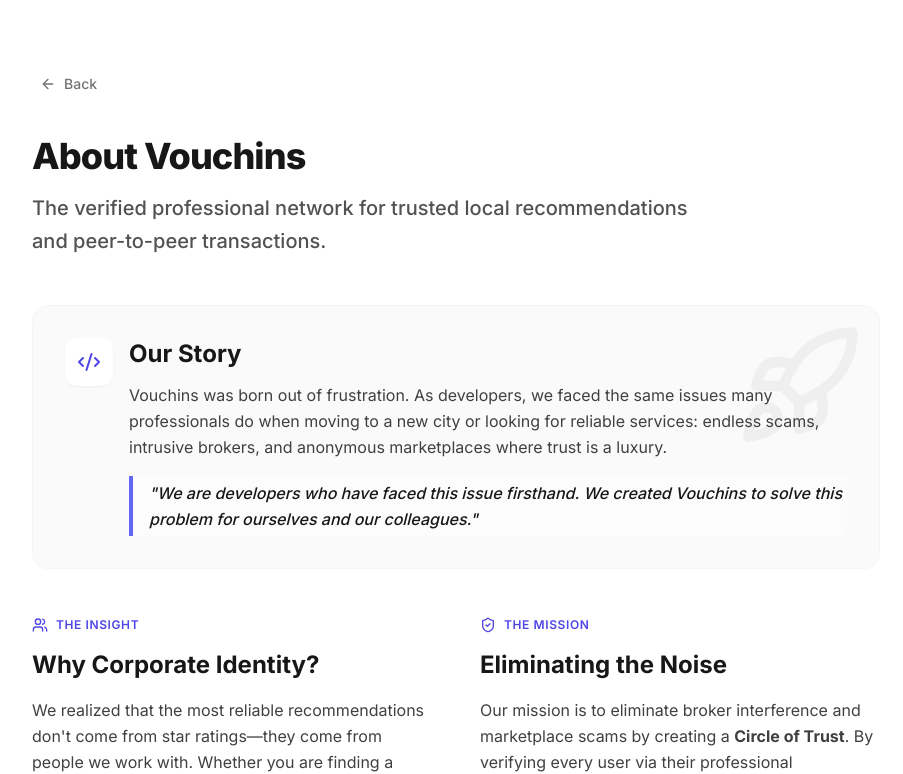
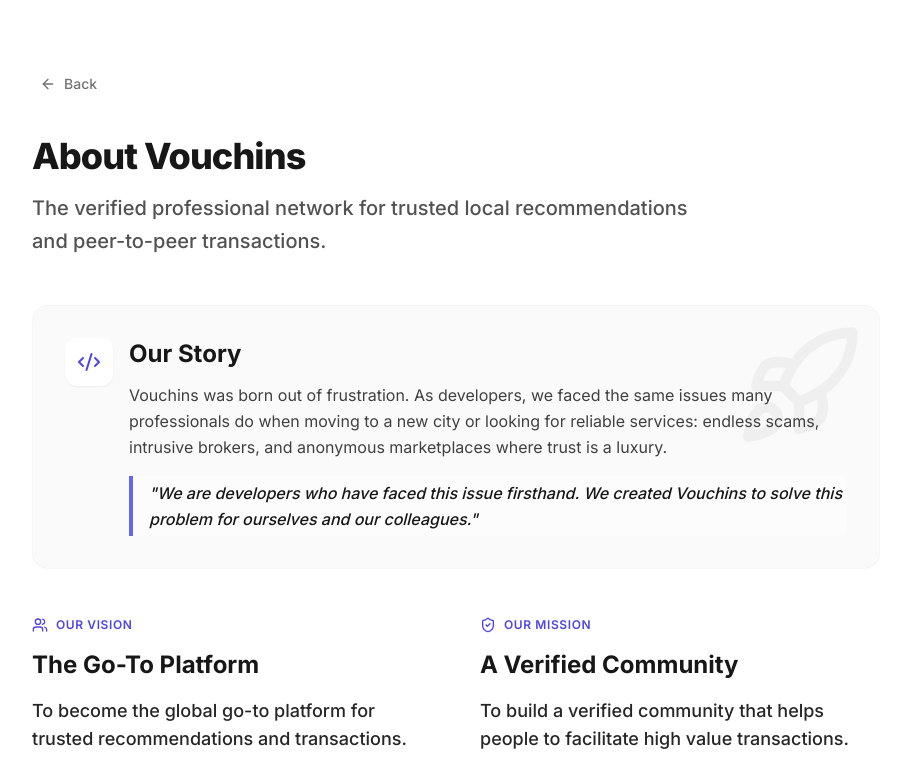
Before and after one commit to vouchins/vouchins, a Next.js app: page /about in a window 1280 px wide. Shown: the top 774 px of the page, without its empty margins (184-1087 px from the left). Built offline with nearby package versions, Linux system fonts and the light colour scheme; no server answers.

Commit message:
Updated Vision and Mission Statement

```diff
--- a/app/about/page.tsx
+++ b/app/about/page.tsx
@@ -1,8 +1,8 @@
-'use client';
+"use client";
 
-import { useRouter } from 'next/navigation';
-import { ArrowLeft, ShieldCheck, Users, Code2, Rocket } from 'lucide-react';
-import { Button } from '@/components/ui/button';
+import { useRouter } from "next/navigation";
+import { ArrowLeft, ShieldCheck, Users, Code2, Rocket } from "lucide-react";
+import { Button } from "@/components/ui/button";
 
 export default function AboutPage() {
   const router = useRouter();
@@ -25,7 +25,8 @@ export default function AboutPage() {
           About Vouchins
         </h1>
         <p className="text-xl text-neutral-600 leading-relaxed max-w-2xl font-medium">
-          The verified professional network for trusted local recommendations and peer-to-peer transactions.
+          The verified professional network for trusted local recommendations
+          and peer-to-peer transactions.
         </p>
       </section>
 
@@ -40,13 +41,20 @@ export default function AboutPage() {
               <Code2 className="h-6 w-6 text-indigo-600" />
             </div>
             <div>
-              <h2 className="text-2xl font-bold text-neutral-900 mb-3">Our Story</h2>
+              <h2 className="text-2xl font-bold text-neutral-900 mb-3">
+                Our Story
+              </h2>
               <p className="mb-4">
-                Vouchins was born out of frustration. As developers, we faced the same issues many professionals do when moving to a new city or looking for reliable services: endless scams, intrusive brokers, and anonymous marketplaces where trust is a luxury.
+                Vouchins was born out of frustration. As developers, we faced
+                the same issues many professionals do when moving to a new city
+                or looking for reliable services: endless scams, intrusive
+                brokers, and anonymous marketplaces where trust is a luxury.
               </p>
               <div className="border-l-4 border-indigo-500 pl-4 py-1 bg-white/50 rounded-r-lg">
                 <p className="font-medium text-neutral-900 italic">
-                  &quot;We are developers who have faced this issue firsthand. We created Vouchins to solve this problem for ourselves and our colleagues.&quot;
+                  &quot;We are developers who have faced this issue firsthand.
+                  We created Vouchins to solve this problem for ourselves and
+                  our colleagues.&quot;
                 </p>
               </div>
             </div>
@@ -58,48 +66,76 @@ export default function AboutPage() {
           <div className="space-y-4">
             <div className="flex items-center gap-2 text-indigo-600 font-semibold uppercase tracking-wider text-xs">
               <Users className="h-4 w-4" />
-              <span>The Insight</span>
+              <span>Our Vision</span>
             </div>
-            <h2 className="text-2xl font-bold text-neutral-900">Why Corporate Identity?</h2>
+            <h2 className="text-2xl font-bold text-neutral-900">
+              The Go-To Platform
+            </h2>
+            <p className="text-lg font-medium text-neutral-800">
+              To become the global go-to platform for trusted recommendations
+              and transactions.
+            </p>
             <p>
-              We realized that the most reliable recommendations don&apos;t come from star ratings—they come from people we work with. Whether you are finding a flatmate in Gachibowli or hiring a driver, a colleague&apos;s &quot;vouch&quot; is worth more than a thousand anonymous reviews.
+              We realized that the most reliable recommendations don&apos;t come
+              from star ratings—they come from people we work with. Whether you
+              are finding a flatmate in Gachibowli or hiring a driver, a
+              colleague&apos;s &quot;vouch&quot; is worth more than a thousand
+              anonymous reviews.
             </p>
           </div>
           <div className="space-y-4">
             <div className="flex items-center gap-2 text-indigo-600 font-semibold uppercase tracking-wider text-xs">
               <ShieldCheck className="h-4 w-4" />
-              <span>The Mission</span>
+              <span>Our Mission</span>
             </div>
-            <h2 className="text-2xl font-bold text-neutral-900">Eliminating the Noise</h2>
+            <h2 className="text-2xl font-bold text-neutral-900">
+              A Verified Community
+            </h2>
+            <p className="text-lg font-medium text-neutral-800">
+              To build a verified community that helps people to facilitate high
+              value transactions.
+            </p>
             <p>
-              Our mission is to eliminate broker interference and marketplace scams by creating a <strong>Circle of Trust</strong>. By verifying every user via their professional credentials, we ensure every interaction is anchored in accountability.
+              We eliminate broker interference and marketplace scams by creating
+              a <strong>Circle of Trust</strong>. By verifying every user via
+              their professional credentials, we ensure every interaction is
+              anchored in accountability.
             </p>
           </div>
         </section>
 
         {/* Pillars Section */}
         <section className="pt-8 border-t border-neutral-100">
-          <h2 className="text-2xl font-bold text-neutral-900 mb-8">Built on Three Pillars</h2>
+          <h2 className="text-2xl font-bold text-neutral-900 mb-8">
+            Built on Three Pillars
+          </h2>
           <div className="grid grid-cols-1 md:grid-cols-3 gap-8">
             <div className="space-y-3">
               <div className="h-1 bg-indigo-600 w-12 rounded-full mb-4" />
-              <h3 className="font-bold text-neutral-900 text-lg">Verification</h3>
+              <h3 className="font-bold text-neutral-900 text-lg">
+                Verification
+              </h3>
               <p className="text-sm text-neutral-600">
-                Access is restricted to professionals from verified companies, ensuring a high-intent, high-accountability community.
+                Access is restricted to professionals from verified companies,
+                ensuring a high-intent, high-accountability community.
               </p>
             </div>
             <div className="space-y-3">
               <div className="h-1 bg-indigo-600 w-12 rounded-full mb-4" />
               <h3 className="font-bold text-neutral-900 text-lg">Privacy</h3>
               <p className="text-sm text-neutral-600">
-                You control your visibility. Post exclusively for your verified colleagues or share with the wider professional circle.
+                You control your visibility. Post exclusively for your verified
+                colleagues or share with the wider professional circle.
               </p>
             </div>
             <div className="space-y-3">
               <div className="h-1 bg-indigo-600 w-12 rounded-full mb-4" />
-              <h3 className="font-bold text-neutral-900 text-lg">Accountability</h3>
+              <h3 className="font-bold text-neutral-900 text-lg">
+                Accountability
+              </h3>
               <p className="text-sm text-neutral-600">
-                Transactions are peer-to-peer. No brokers, no hidden fees, and zero fake listings from anonymous accounts.
+                Transactions are peer-to-peer. No brokers, no hidden fees, and
+                zero fake listings from anonymous accounts.
               </p>
             </div>
           </div>
```
